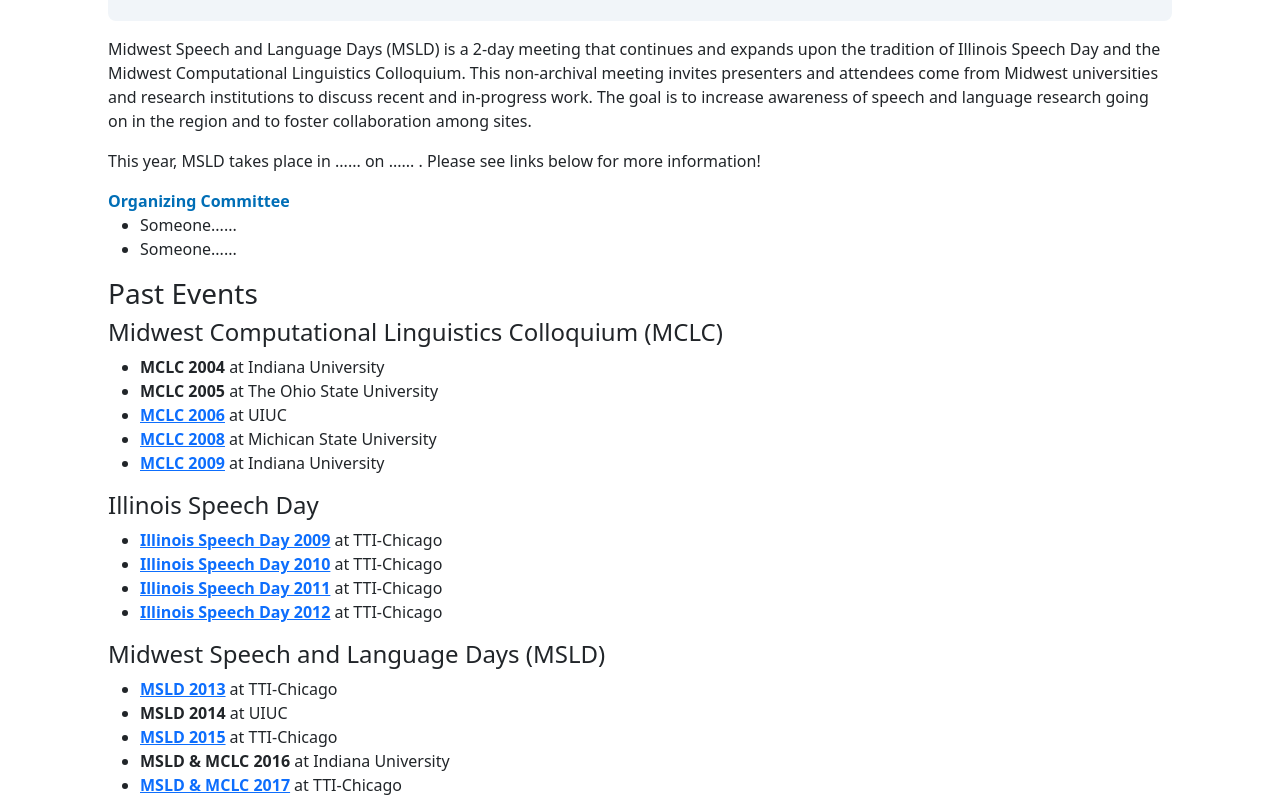
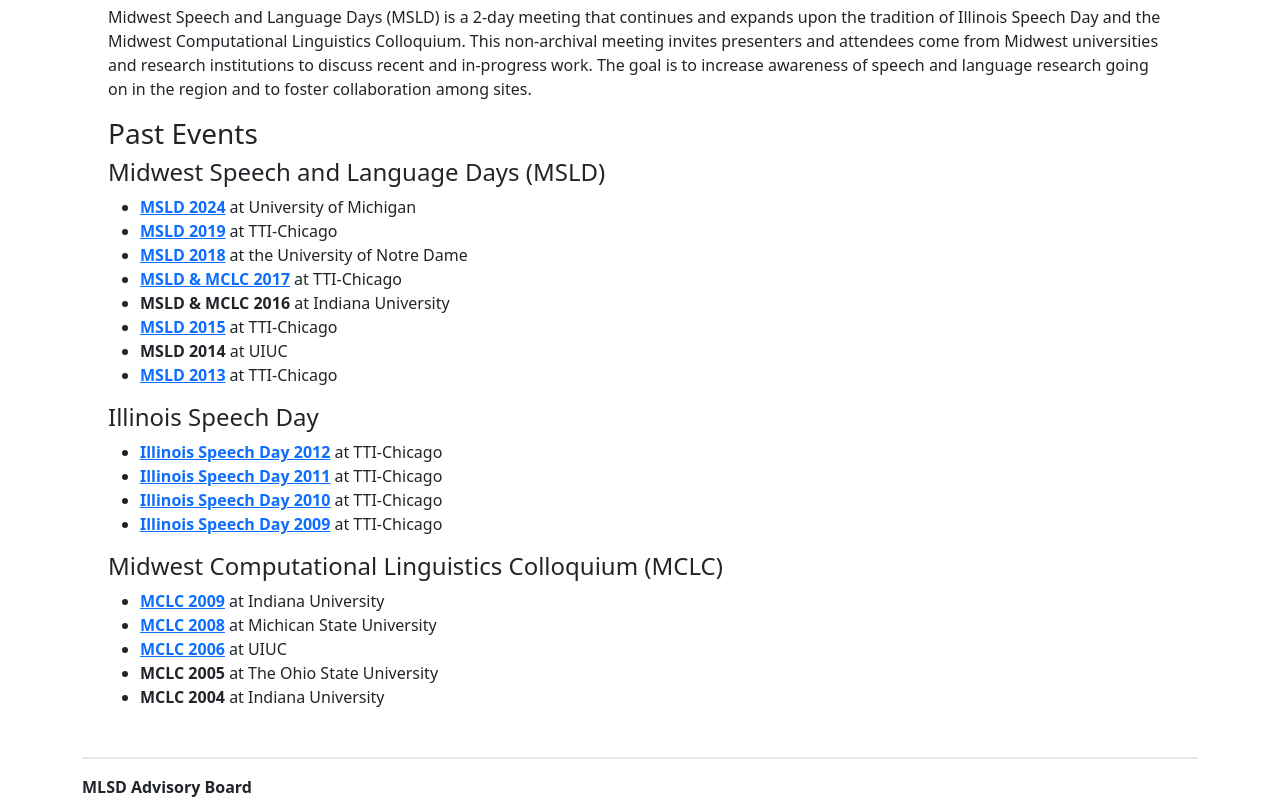
Before and after one commit to ming024/mlsd.github.io, a plain HTML site: page index.html in a window 1280 px wide. Shown: the part 117-919 px from the top of the page. Drawn offline with nearby package versions, Linux system fonts and the light colour scheme; some packages are replaced by stand-ins of ours.

Commit message:
remove current year information

```diff
--- a/index.html
+++ b/index.html
@@ -49,9 +49,8 @@
 
         <div class="bg-slate-100 p-4 rounded-3 my-3">
             <div class="d-sm-flex flex-row">
-                <div class="flex-grow-1 ps-sm-5 pt-3 pt-sm-0">
+                <div class="flex-grow-1 ps-sm-3 pt-3 pt-sm-0">
                     <h1 class="h3">Midwest Speech and Language Days</h1>
-                    <h2 class="h5 text-muted">January 1, 2025</h2>
                 </div>
             </div>
         </div>
@@ -64,84 +63,71 @@
                 recent and in-progress work. The goal is to increase awareness of speech and language research going on
                 in the region and to foster collaboration among sites.
             </p>
-            <p>
-                This year, MSLD takes place in ...... on ...... . Please see links below for more information!
-            </p>
-        </div>
-        <div>
-            <strong class="text-ttic-primary">Organizing Committee</strong>
-            <ul>
-                <li>Someone......</li>
-                <li>Someone......</li>
-            </ul>
         </div>
     </div>
 
     <div class="container wrapper">
         <h3>Past Events</h3>
 
-        <h4>Midwest Computational Linguistics Colloquium (MCLC)</h4>
+        <h4>Midwest Speech and Language Days (MSLD)</h4>
         <div class="mb-2">
             <ul>
-                <li><b>MCLC 2004</b> at Indiana University</li>
-                <li><b>MCLC 2005</b> at The Ohio State University</li>
-                <li><a href="http://cogcomp.cs.illinois.edu/sites/mclc/" class="me-1"><b>MCLC 2006</b></a>at UIUC</li>
-                <li><a href="http://lair.cse.msu.edu/MCLC2008/index.html" class="me-1"><b>MCLC 2008</b></a>at Michican
-                    State University</li>
-                <li><a href="http://www.wikicfp.com/cfp/servlet/event.showcfp?eventid=5257&copyownerid=320"
-                        class="me-1"><b>MCLC 2009</b></a>at Indiana University</li>
+                <li><a href="https://ai.engin.umich.edu/news/midwest-speech-and-language-days/" class="me-1"><b>MSLD
+                            2024</b></a>at
+                    University of Michigan</li>
+                <li><a href="https://home.ttic.edu/~kgimpel/MSLD2019.html" class="me-1"><b>MSLD 2019</b></a>at
+                    TTI-Chicago</li>
+                <li><a href="https://nlp.nd.edu/msld18/" class="me-1"><b>MSLD 2018</b></a>at the
+                    University of Notre Dame</li>
+
+                <li><a href="https://ttic.uchicago.edu/~kgimpel/MSLD2017.html" class="me-1"><b>MSLD & MCLC
+                            2017</b></a>at
+                    TTI-Chicago</li>
+                <li><b>MSLD & MCLC 2016 </b>at
+                    Indiana University</li>
+                <li><a href="http://www.cs.unc.edu/~mbansal/msld2015.html" class="me-1"><b>MSLD 2015</b></a>at
+                    TTI-Chicago</li>
+                <li><b>MSLD 2014 </b>at UIUC
+                </li>
+                <li><a href="https://home.ttic.edu/~kgimpel/MSLD2013.html" class="me-1"><b>MSLD 2013</b></a>at
+                    TTI-Chicago</li>
+
+
             </ul>
         </div>
 
         <h4>Illinois Speech Day</h4>
         <div class="mb-2">
             <ul>
-                <li><a href="http://ttic.uchicago.edu/~klivescu/speechday/" class="me-1"><b>Illinois Speech Day
-                            2009</b></a>at TTI-Chicago</li>
-                <li><a href="http://ttic.uchicago.edu/~klivescu/speechday2010/" class="me-1"><b>Illinois Speech Day
-                            2010</b></a>at TTI-Chicago
+                <li><a href="http://ttic.uchicago.edu/~jkeshet/Illinois_Speech_Day_2012.html" class="me-1"><b>Illinois
+                            Speech Day
+                            2012</b></a>at TTI-Chicago
                 </li>
                 <li><a href="http://ttic.uchicago.edu/~jkeshet/Illinois_Speech_Day_2011.html" class="me-1"><b>Illinois
                             Speech Day
                             2011</b></a>at TTI-Chicago
                 </li>
-                <li><a href="http://ttic.uchicago.edu/~jkeshet/Illinois_Speech_Day_2012.html" class="me-1"><b>Illinois
-                            Speech Day
-                            2012</b></a>at TTI-Chicago
+                <li><a href="http://ttic.uchicago.edu/~klivescu/speechday2010/" class="me-1"><b>Illinois Speech Day
+                            2010</b></a>at TTI-Chicago
                 </li>
+                <li><a href="http://ttic.uchicago.edu/~klivescu/speechday/" class="me-1"><b>Illinois Speech Day
+                            2009</b></a>at TTI-Chicago</li>
             </ul>
         </div>
 
-        <h4>Midwest Speech and Language Days (MSLD)</h4>
+        <h4>Midwest Computational Linguistics Colloquium (MCLC)</h4>
         <div class="mb-2">
             <ul>
-                <li><a href="https://home.ttic.edu/~kgimpel/MSLD2013.html" class="me-1"><b>MSLD 2013</b></a>at
-                    TTI-Chicago</li>
-                <li><b>MSLD 2014 </b>at UIUC
-                </li>
-
-                <li><a href="http://www.cs.unc.edu/~mbansal/msld2015.html" class="me-1"><b>MSLD 2015</b></a>at
-                    TTI-Chicago</li>
-
-                <li><b>MSLD & MCLC 2016 </b>at
-                    Indiana University</li>
-
-                <li><a href="https://ttic.uchicago.edu/~kgimpel/MSLD2017.html" class="me-1"><b>MSLD & MCLC
-                            2017</b></a>at
-                    TTI-Chicago</li>
-
-                <li><a href="https://nlp.nd.edu/msld18/" class="me-1"><b>MSLD 2018</b></a>at the
-                    University of Notre Dame</li>
-
-                <li><a href="https://home.ttic.edu/~kgimpel/MSLD2019.html" class="me-1"><b>MSLD 2019</b></a>at
-                    TTI-Chicago</li>
-
-                <li><a href="https://ai.engin.umich.edu/news/midwest-speech-and-language-days/" class="me-1"><b>MSLD
-                            2024</b></a>at
-                    University of Michigan</li>
+                <li><a href="http://www.wikicfp.com/cfp/servlet/event.showcfp?eventid=5257&copyownerid=320"
+                        class="me-1"><b>MCLC
+                            2009</b></a>at Indiana University</li>
+                <li><a href="http://lair.cse.msu.edu/MCLC2008/index.html" class="me-1"><b>MCLC 2008</b></a>at Michican
+                    State University</li>
+                <li><a href="http://cogcomp.cs.illinois.edu/sites/mclc/" class="me-1"><b>MCLC 2006</b></a>at UIUC</li>
+                <li><b>MCLC 2005</b> at The Ohio State University</li>
+                <li><b>MCLC 2004</b> at Indiana University</li>
             </ul>
         </div>
-
     </div>
 
     <footer class="py-3 container">
```
